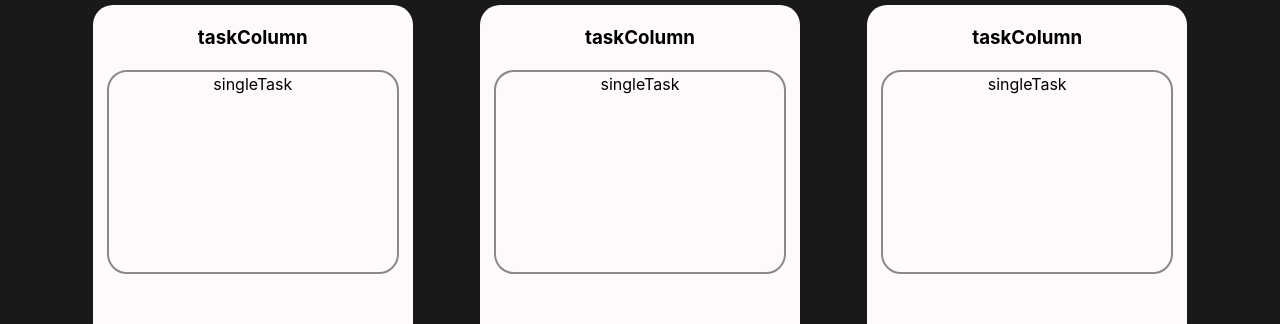
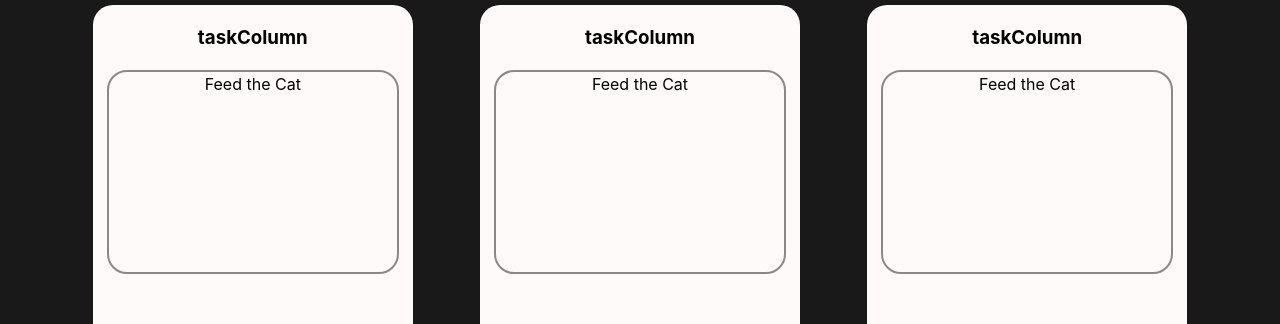
Before and after one commit to chart10/Tascii, a React (Vite) app in the folder frontend/: page / in a window 1280 px wide. Shown: the part 152-476 px from the top of the page. Built offline with nearby package versions, Linux system fonts and the light colour scheme.

Commit message:
Add props interface to singleTask

```diff
--- a/frontend/src/App.css
+++ b/frontend/src/App.css
@@ -1,6 +1,6 @@
 #root {
   width: 100vw;
-  max-width: 1280px;
+  /* max-width: 1280px; */
 
   margin: 0 auto;
   padding: 2rem;
--- a/frontend/src/components/singleTask/singleTask.tsx
+++ b/frontend/src/components/singleTask/singleTask.tsx
@@ -1,6 +1,12 @@
 import './singleTask.css';
 
-const singleTask = () => {
-  return <div className='single-task'>singleTask</div>;
+interface Props {
+  taskName?: string;
+  taskBody?: string;
+}
+
+const singleTask = (props: Props) => {
+  const { taskName, taskBody } = props;
+  return <div className='single-task'>{taskName}</div>;
 };
 export default singleTask;
--- a/frontend/src/components/taskColumn/taskColumn.tsx
+++ b/frontend/src/components/taskColumn/taskColumn.tsx
@@ -5,7 +5,7 @@ const taskColumn = () => {
   return (
     <div className='task-column'>
       <h3>taskColumn</h3>
-      <SingleTask />
+      <SingleTask taskName='Feed the Cat' />
     </div>
   );
 };
```
